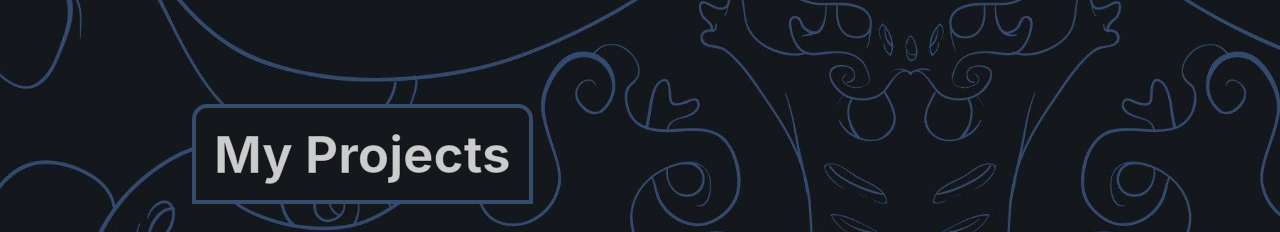
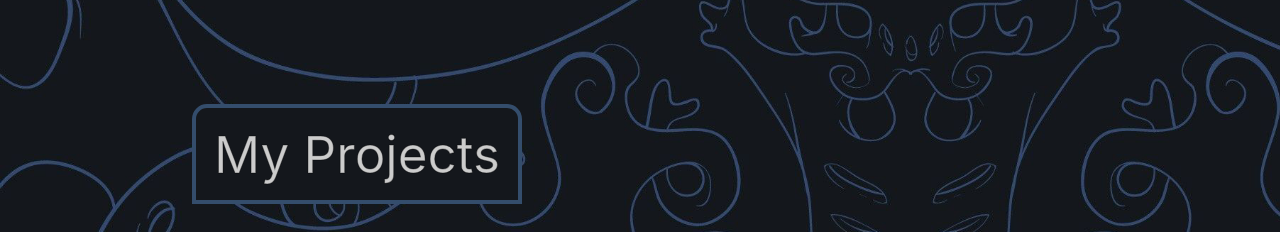
Before and after one commit to LorenzoFTSIC/Portfolio-vite, a React (Vite) app: page / in a window 1280 px wide. Shown: the part 800-1032 px from the top of the page. Built offline with nearby package versions, Linux system fonts and the light colour scheme.

Commit message:
Adjusted header font for projects

```diff
--- a/src/components/pages/Projects.tsx
+++ b/src/components/pages/Projects.tsx
@@ -35,7 +35,7 @@ const ProjectShowcase: React.FC = () => {
       <div className="max-w-7xl mx-auto">
         <div className="mb-12">
           <div className="bubble bubbleTop border-4 textStroke" style={{ backgroundColor: '#14171c', borderColor: '#344d6c', color: '#cccccc' }}>
-            <h1 className="text-4xl font-bold">My Projects</h1>
+            <h1 className="textStroke">My Projects</h1>
           </div>
         </div>
 
```
